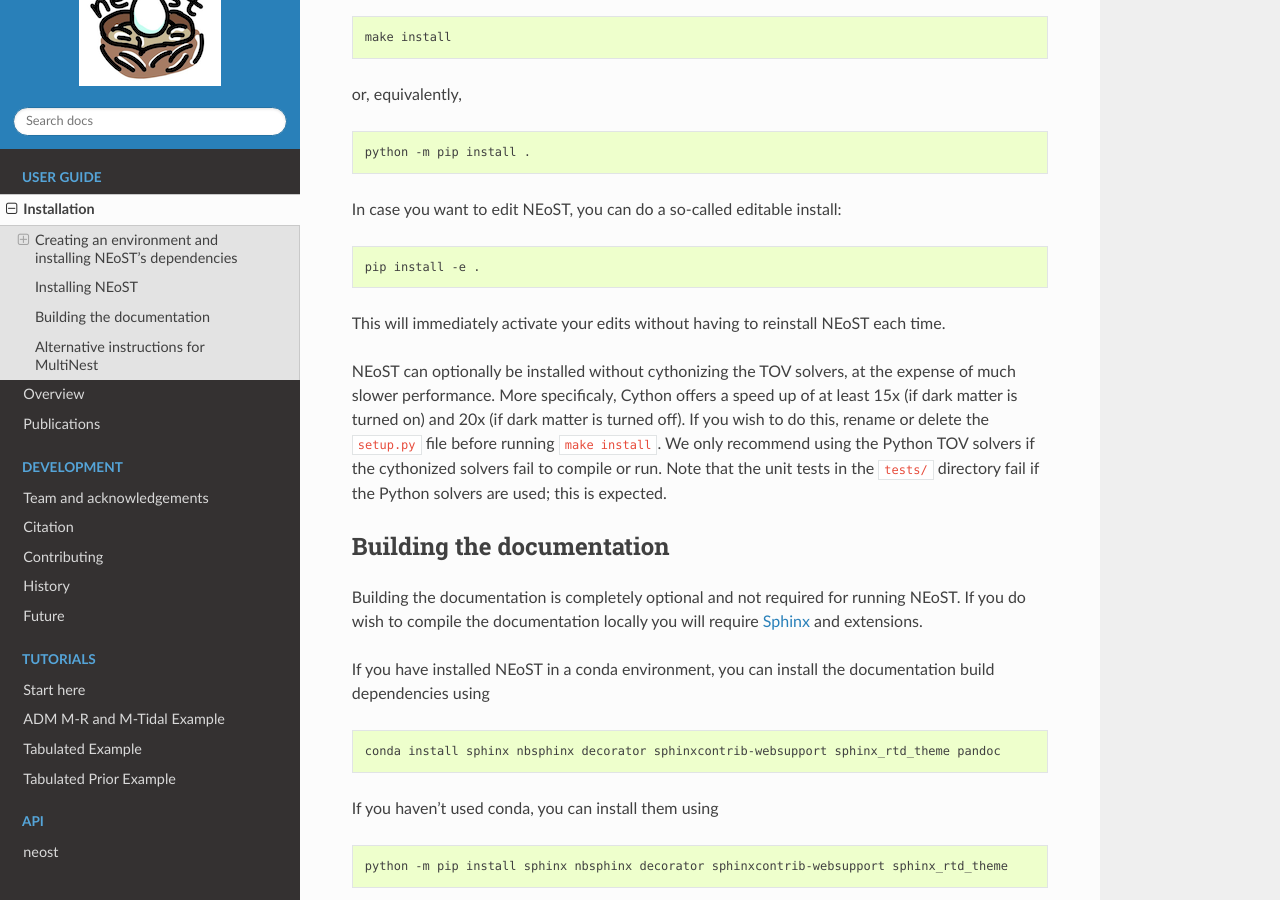
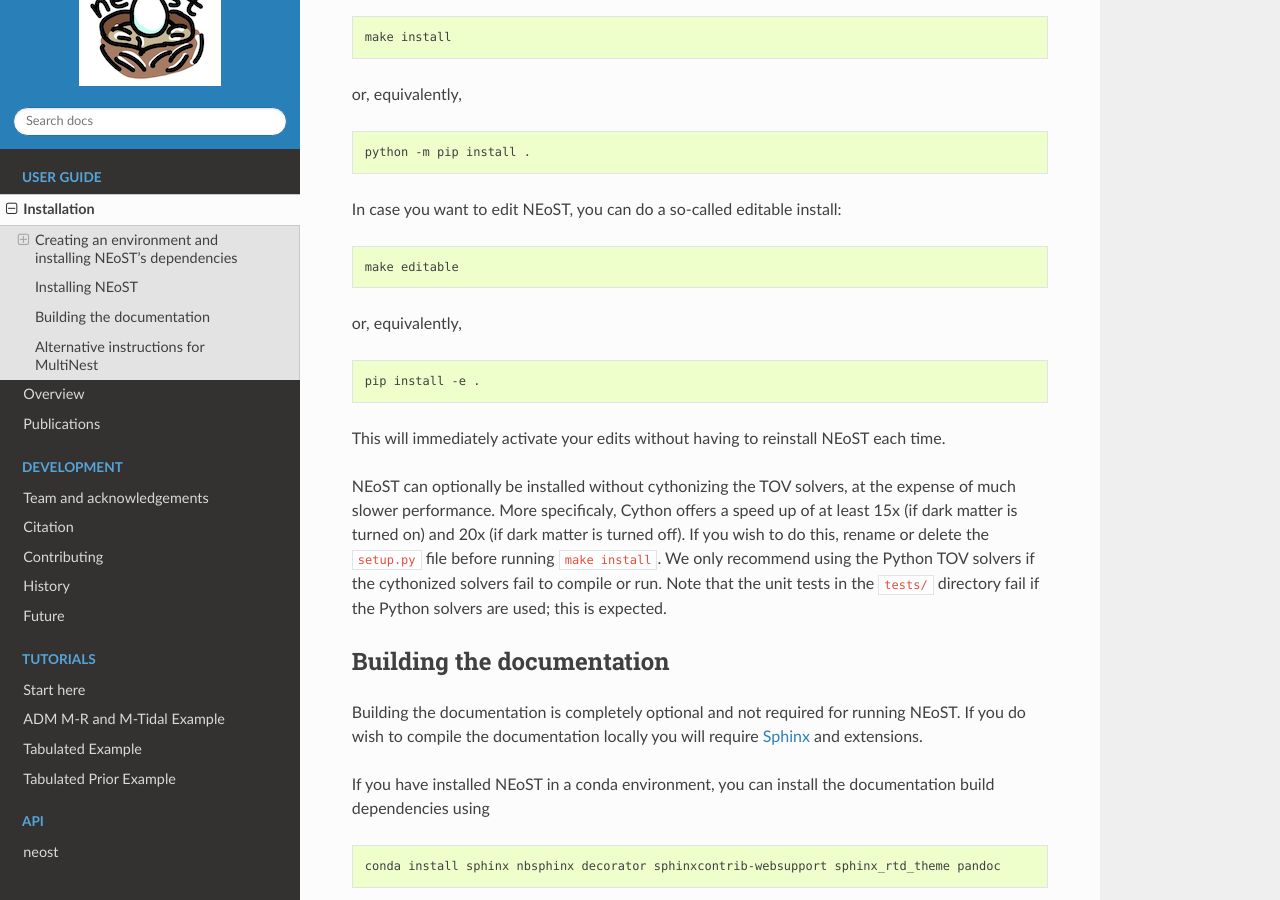
Before and after one commit to xpsi-group/neost, a Sphinx documentation site: the page built from docs/source/install.rst, in a window 1280 px wide and 900 px high, scrolled down 3172 px. Built offline with Sphinx 7.4.7 and the Read the Docs theme 3.1.0, drawn with Linux system fonts in a browser that asks for light colours; pages that are not in the unit, such as notebooks, are missing from menus.

Commit message:
Minor addition 	modified:   docs/source/install.rst

```diff
--- a/docs/source/install.rst
+++ b/docs/source/install.rst
@@ -136,6 +136,12 @@ In case you want to edit NEoST, you can do a so-called editable install:
 
 .. code-block:: bash
 
+	make editable
+
+or, equivalently,
+
+.. code-block:: bash
+
 	pip install -e .
 
 This will immediately activate your edits without having to reinstall NEoST each time.
```
